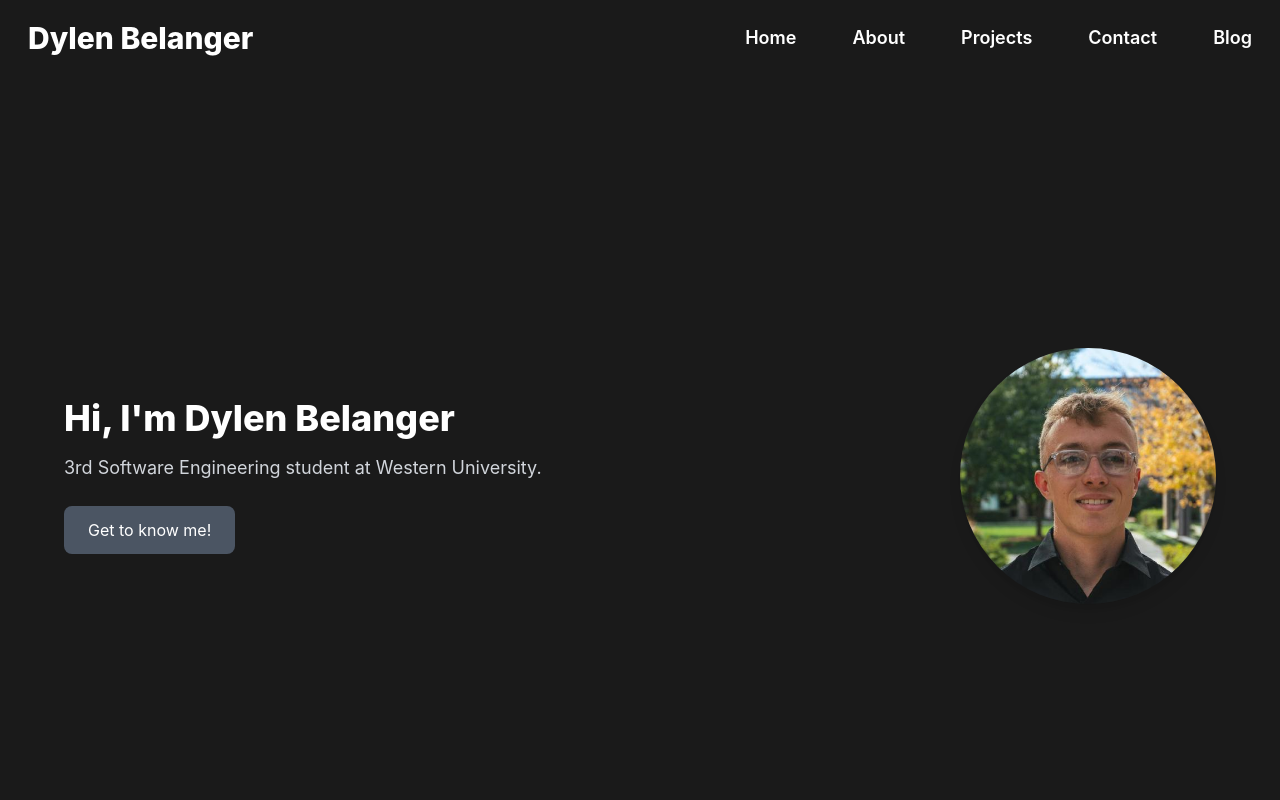
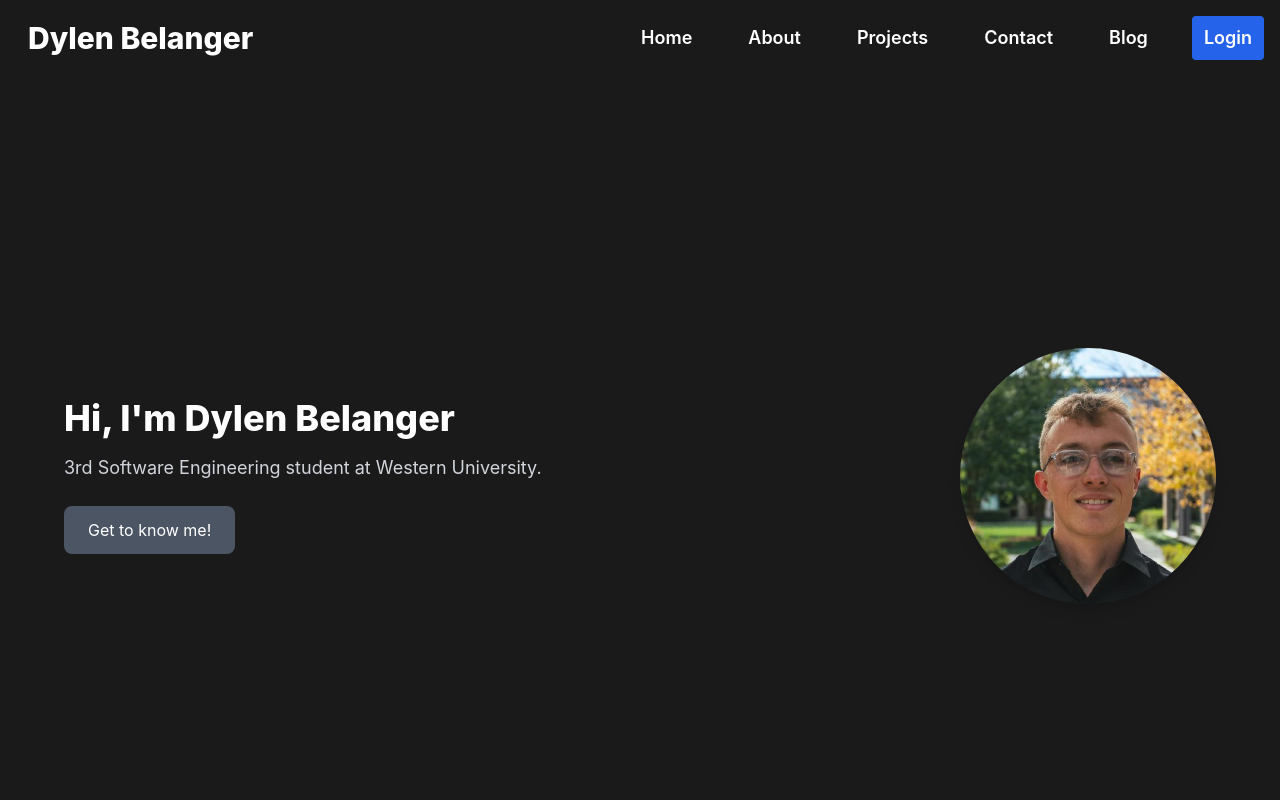
Before and after one commit to dylen400mh/portfolio-v2, a React (Create React App) app: page / in a window 1280 px wide. Shown: the top 800 px of the page. Built offline with nearby package versions, Linux system fonts and the light colour scheme.

Commit message:
Add login/logout button to header and validate token on page refresh

```diff
--- a/src/App.tsx
+++ b/src/App.tsx
@@ -5,11 +5,13 @@ import About from "./components/About";
 import Projects from "./components/Projects";
 import Contact from "./components/Contact";
 import { useLocation } from "react-router-dom";
+import { useAuth } from "./contexts/AuthContext";
 
 function App() {
   const location = useLocation();
-
+  const { validateToken } = useAuth();
   useEffect(() => {
+    validateToken();
     if (location.state && location.state.sectionId) {
       const sectionId = location.state.sectionId;
       const element = document.getElementById(sectionId);
--- a/src/components/Blog.tsx
+++ b/src/components/Blog.tsx
@@ -2,13 +2,16 @@ import { useEffect, useState } from "react";
 import { Post } from "../types/Post";
 import { Link } from "react-router-dom";
 import Header from "./Header";
+import { useAuth } from "../contexts/AuthContext";
 
 const Blog = () => {
   const [error, setError] = useState<string>("");
   const [posts, setPosts] = useState<Post[]>([]);
   const [loading, setLoading] = useState<boolean>(true);
+  const { validateToken } = useAuth();
 
   useEffect(() => {
+    validateToken();
     const fetchPosts = async () => {
       try {
         const response = await fetch(
--- a/src/components/BlogPost.tsx
+++ b/src/components/BlogPost.tsx
@@ -4,6 +4,7 @@ import { Post } from "../types/Post";
 import { Comment } from "../types/Comment";
 import { User } from "../types/User";
 import Header from "./Header";
+import { useAuth } from "../contexts/AuthContext";
 
 const BlogPost: React.FC = () => {
   const [post, setPost] = useState<Post | undefined>(undefined);
@@ -13,8 +14,10 @@ const BlogPost: React.FC = () => {
   const [loadingPost, setLoadingPost] = useState<boolean>(true);
   const [loadingComments, setLoadingComments] = useState<boolean>(true);
   const { id } = useParams();
+  const { validateToken } = useAuth();
 
   useEffect(() => {
+    validateToken();
     const fetchPostAndComments = async () => {
       try {
         const postResponse = fetch(
--- a/src/components/Header.tsx
+++ b/src/components/Header.tsx
@@ -1,10 +1,12 @@
 import React, { useState } from "react";
 import { Link, useNavigate, useLocation } from "react-router-dom";
+import { useAuth } from "../contexts/AuthContext";
 
 const Header: React.FC = () => {
   const [isOpen, setIsOpen] = useState<boolean>(false);
   const navigate = useNavigate();
   const location = useLocation();
+  const { isAuthenticated, handleLogout } = useAuth();
 
   const handleScroll = (sectionId: string) => {
     const element = document.getElementById(sectionId);
@@ -90,6 +92,21 @@ const Header: React.FC = () => {
           >
             Blog
           </Link>
+          {isAuthenticated ? (
+            <button
+              onClick={handleLogout}
+              className="bg-blue-600 hover:bg-blue-500 px-3 py-2 rounded transition-colors duration-300"
+            >
+              Logout
+            </button>
+          ) : (
+            <Link
+              to="/login"
+              className="bg-blue-600 hover:bg-blue-500 px-3 py-2 rounded transition-colors duration-300"
+            >
+              Login
+            </Link>
+          )}
         </nav>
       </div>
 
@@ -154,6 +171,23 @@ const Header: React.FC = () => {
                 Blog
               </Link>
             </li>
+            <li>
+              {isAuthenticated ? (
+                <button
+                  onClick={handleLogout}
+                  className="hover:bg-gray-600 px-3 py-2 rounded transition-colors duration-300"
+                >
+                  Logout
+                </button>
+              ) : (
+                <Link
+                  to="/login"
+                  className="hover:bg-gray-600 px-3 py-2 rounded transition-colors duration-300"
+                >
+                  Login
+                </Link>
+              )}
+            </li>
           </ul>
         </nav>
       </div>
```
